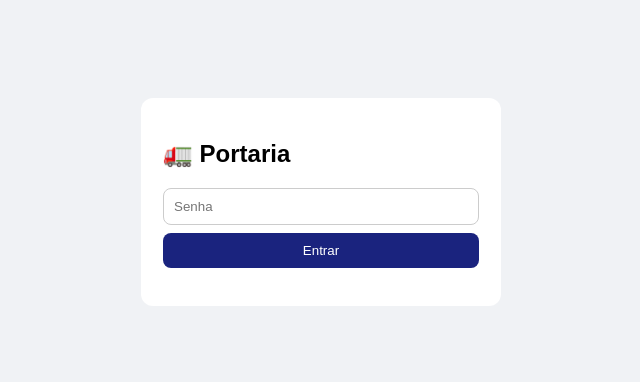
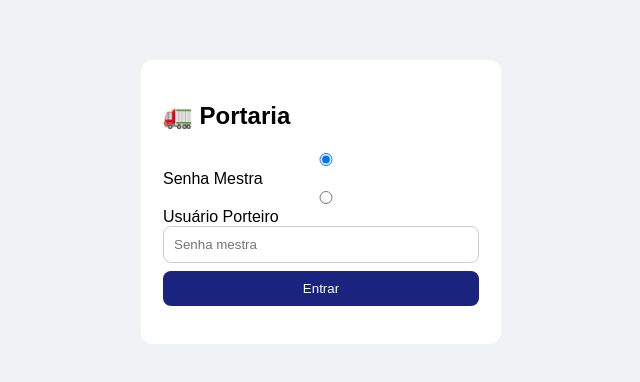
Before and after one commit to wriellgamaoliveira-pixel/Portaria_ANJO_BRANCO, a website: page index.html in a window 1280 px wide. Shown: the part 198-580 px from the top of the page, without its empty margins (319-959 px from the left). Drawn offline with nearby package versions, Linux system fonts and the light colour scheme.

Commit message:
feat: separar login mestre/porteiro e restringir porteiro à aba Portaria

```diff
--- a/index.html
+++ b/index.html
@@ -9,22 +9,23 @@
 input,select,textarea{padding:10px;border:1px solid #ccc;border-radius:8px;width:100%} .inv{border-color:#c62828}.login{min-height:100vh;display:grid;place-items:center}.logbox{background:#fff;padding:22px;border-radius:12px;width:min(360px,92vw)}
 @media(max-width:767px){.side{transform:translateX(-100%);transition:.2s}.side.open{transform:translateX(0)}.main{margin-left:0;width:100%}.hamb{display:inline-block;background:var(--az);color:#fff;border:0;border-radius:8px;padding:8px 10px}}
 </style></head><body>
-<div id='login' class='login'><form id='fLogin' class='logbox'><h2>🚛 Portaria</h2><input id='senha' type='password' placeholder='Senha'><button class='btn p' style='width:100%;margin-top:8px'>Entrar</button><p id='lerr' style='color:#c62828'></p></form></div>
+<div id='login' class='login'><form id='fLogin' class='logbox'><h2>🚛 Portaria</h2><label><input type='radio' name='modo' value='master' checked> Senha Mestra</label> <label><input type='radio' name='modo' value='porteiro'> Usuário Porteiro</label><div id='masterBox'><input id='senha' type='password' placeholder='Senha mestra'></div><div id='porteiroBox' class='hidden'><input id='usuario' placeholder='Usuário porteiro'><input id='senhaP' type='password' placeholder='Senha porteiro'></div><button class='btn p' style='width:100%;margin-top:8px'>Entrar</button><p id='lerr' style='color:#c62828'></p></form></div>
 <div id='app' class='app hidden'><aside id='side' class='side'><h2>🚛 Transportadora</h2>
 <button class='nav active' data-v='dash'>📊 Dashboard</button><button class='nav' data-v='port'>🚪 Portaria</button><button class='nav' data-v='hist'>📋 Histórico</button><button class='nav' data-v='frota'>🚛 Frota</button><button class='nav' data-v='cond'>👤 Condutores</button><button class='nav' data-v='rotas'>🗺️ Rotas</button><button class='nav' data-v='users'>🛂 Porteiros</button><button class='nav' data-v='conf'>⚙️ Configurações</button>
 <div style='margin-top:auto'><button id='sair' class='btn d' style='width:100%'>Sair</button></div></aside><main class='main'><button id='hamb' class='hamb'>☰</button><div id='view'></div></main></div>
 <div id='m' class='modal hidden'><div id='mb' class='box'></div></div><div id='fotoM' class='modal hidden'><img id='fotoBig' style='max-width:90%;max-height:80vh'><button id='fx' class='btn' style='position:absolute;top:15px;right:15px'>✖</button></div><div id='t' class='toast'></div>
 <script>
-const SENHA='Anjo@2026',K={reg:'portaria_registros',vei:'portaria_veiculos',mot:'portaria_motoristas',rot:'portaria_rotas',usr:'portaria_usuarios',log:'portaria_logado',usrAt:'portaria_usuario_atual'};
+const SENHA='Anjo@2026',K={reg:'portaria_registros',vei:'portaria_veiculos',mot:'portaria_motoristas',rot:'portaria_rotas',usr:'portaria_usuarios',log:'portaria_logado',usrAt:'portaria_usuario_atual',role:'portaria_role'};
 const S={reg:[],vei:[],mot:[],rot:[],usr:[],f:'todos',q:''}; let chartBar,chartPie;
 const $=i=>document.getElementById(i), id=()=>Date.now()+'_'+Math.random().toString(36).slice(2,7); const show=(m,e=false)=>{const t=$('t');t.textContent=m;t.className='toast show '+(e?'err':'ok');setTimeout(()=>t.className='toast',3000)};
 function init(){for(const k of [K.reg,K.vei,K.mot,K.rot,K.usr]) if(!localStorage.getItem(k)) localStorage.setItem(k,'[]'); load(); auth();}
 function load(){try{S.reg=JSON.parse(localStorage.getItem(K.reg)||'[]');S.vei=JSON.parse(localStorage.getItem(K.vei)||'[]');S.mot=JSON.parse(localStorage.getItem(K.mot)||'[]');S.rot=JSON.parse(localStorage.getItem(K.rot)||'[]');S.usr=JSON.parse(localStorage.getItem(K.usr)||'[]')}catch{S.reg=[];S.vei=[];S.mot=[];S.rot=[]}}
 function save(){localStorage.setItem(K.reg,JSON.stringify(S.reg));localStorage.setItem(K.vei,JSON.stringify(S.vei));localStorage.setItem(K.mot,JSON.stringify(S.mot));localStorage.setItem(K.rot,JSON.stringify(S.rot));localStorage.setItem(K.usr,JSON.stringify(S.usr))}
-function auth(){const ok=localStorage.getItem(K.log)==='true';$('login').classList.toggle('hidden',ok);$('app').classList.toggle('hidden',!ok); if(ok)render('dash')}
-$('fLogin').onsubmit=e=>{e.preventDefault();const val=$('senha').value;const u=S.usr.find(x=>x.senha===val);if(val===SENHA||u){localStorage.setItem(K.log,'true');if(u)localStorage.setItem(K.usrAt,u.nome);$('lerr').textContent='';auth()}else $('lerr').textContent='Senha incorreta'}; $('sair').onclick=()=>{localStorage.removeItem(K.log);auth()};
+function auth(){const ok=localStorage.getItem(K.log)==='true';$('login').classList.toggle('hidden',ok);$('app').classList.toggle('hidden',!ok); if(ok){const role=localStorage.getItem(K.role)||'master';aplicaPermissao(role);render(role==='porteiro'?'port':'dash')}}
+document.querySelectorAll('input[name=modo]').forEach(r=>r.onchange=()=>{const p=document.querySelector('input[name=modo]:checked').value==='porteiro';$('porteiroBox').classList.toggle('hidden',!p);$('masterBox').classList.toggle('hidden',p);});$('fLogin').onsubmit=e=>{e.preventDefault();const modo=document.querySelector('input[name=modo]:checked').value;if(modo==='master'){if($('senha').value===SENHA){localStorage.setItem(K.log,'true');localStorage.setItem(K.role,'master');$('lerr').textContent='';auth();}else $('lerr').textContent='Senha incorreta';return;}const u=S.usr.find(x=>x.nome===$('usuario').value.trim()&&x.senha===$('senhaP').value);if(u){localStorage.setItem(K.log,'true');localStorage.setItem(K.role,'porteiro');localStorage.setItem(K.usrAt,u.nome);$('lerr').textContent='';auth();}else $('lerr').textContent='Usuário/Senha inválidos'}; $('sair').onclick=()=>{localStorage.removeItem(K.log);localStorage.removeItem(K.role);auth()};
 
 function km(r){return (r.km_entrada!=null&&r.km_saida!=null)?Number(r.km_saida)-Number(r.km_entrada):0} function patio(){return S.reg.filter(r=>r.tipo==='entrada'&&r.km_saida==null)}
+function aplicaPermissao(role){document.querySelectorAll('.nav').forEach(b=>{if(role==='porteiro'&&b.dataset.v!=='port')b.classList.add('hidden'); else b.classList.remove('hidden');});}
 function render(v){
 function expTabela(tipo){let h='',ls=[];if(tipo==='vei'){h='placa;modelo;marca;ano;cor;hodometro_atual';ls=S.vei.map(v=>[v.placa,v.modelo,v.marca,v.ano??'',v.cor,v.hodometro_atual??0].join(';'));}
 if(tipo==='mot'){h='nome;cnh;categoria;validade_cnh;telefone';ls=S.mot.map(m=>[m.nome,m.cnh,m.categoria,m.validade_cnh,m.telefone].join(';'));}
```
